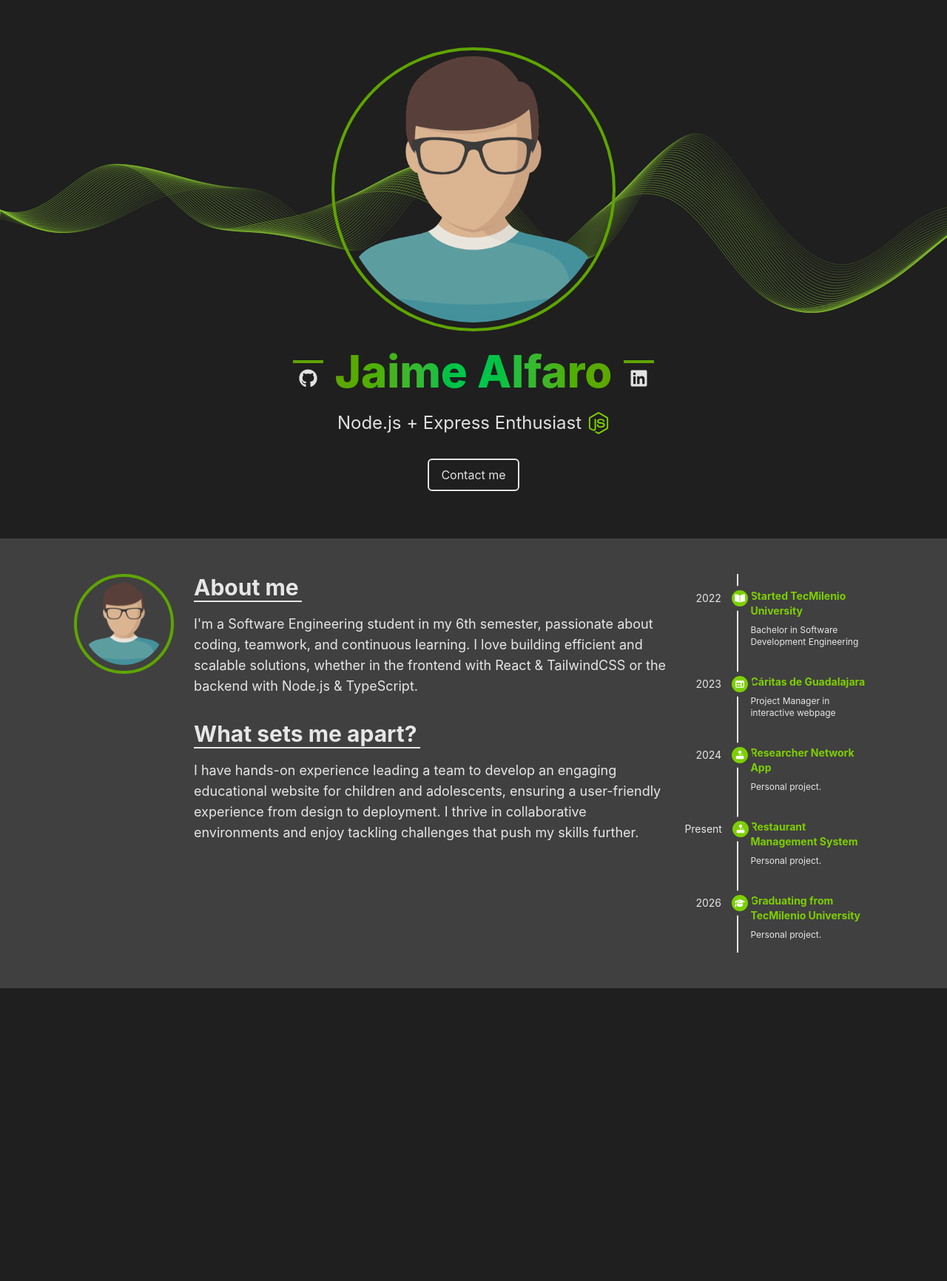
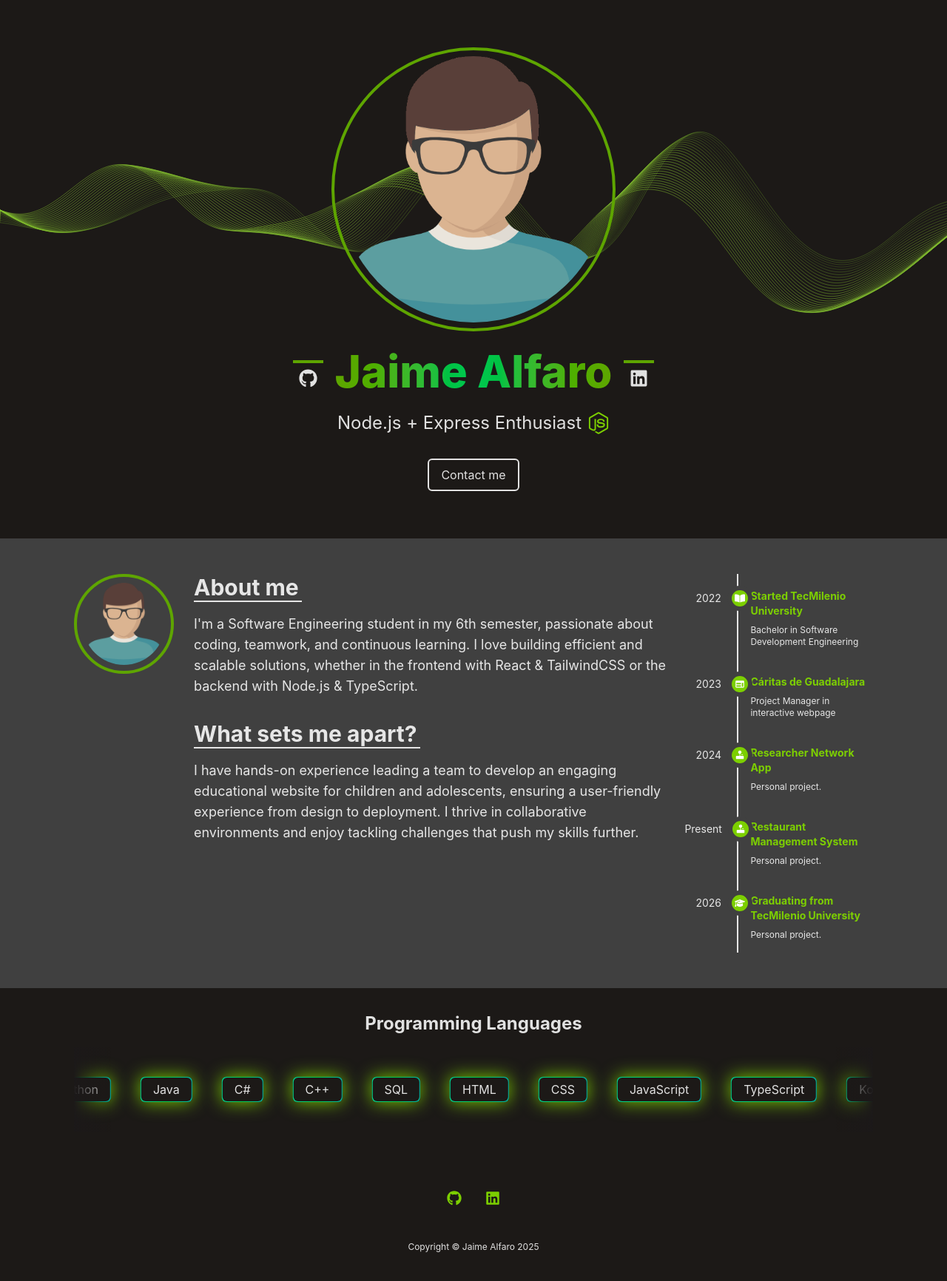
Before and after one commit to JaimeTAR/JaimeTAR.github.io, a React (Vite) app: page / in a window 1280 px wide. Shown: the top 1732 px of the page at 74% size. Built offline with nearby package versions, Linux system fonts and the light colour scheme; a web font is replaced by a local one.

Commit message:
Added Programming Languages Carousel and Footer

```diff
--- a/src/App.tsx
+++ b/src/App.tsx
@@ -1,5 +1,7 @@
 import About from "./components/About";
+import Footer from "./components/Footer";
 import Hero from "./components/Hero";
+import ProgrammingCarousel from "./components/ProgrammingCarousel";
 
 function App() {
   return (
@@ -7,7 +9,9 @@ function App() {
       <Hero />
       <main>
         <About />
+        <ProgrammingCarousel />
       </main>
+      <Footer />
     </>
   );
 }
--- a/src/components/About.tsx
+++ b/src/components/About.tsx
@@ -6,7 +6,7 @@ import { PiJoystickFill } from "react-icons/pi";
 
 const About = () => {
   return (
-    <section className="bg-neutral-700 mb-199">
+    <section className="bg-neutral-700">
       <div className="max-w-[1080px] mx-auto py-12 flex gap-[2.5%]">
         <img
           src={image}
--- a/src/components/BgNoise.tsx
+++ b/src/components/BgNoise.tsx
@@ -65,7 +65,7 @@ const BgNoise = () => {
     }
   }, []);
 
-  return <canvas id="canvas" className="absolute -z-10" />;
+  return <canvas id="canvas" className="absolute" />;
 };
 
 export default BgNoise;
--- /dev/null
+++ b/src/components/Footer.tsx
@@ -0,0 +1,19 @@
+import { FaGithub, FaLinkedin } from "react-icons/fa";
+
+const Footer = () => {
+  return (
+    <footer className="bg-stone-900 py-12 text-center">
+      <div className="flex gap-8 text-lime-500 w-full justify-center mb-12">
+        <a href="https://github.com/JaimeTAR" target="blank">
+          <FaGithub size={20} />
+        </a>
+        <a href="https://www.linkedin.com/in/jalfarodev/" target="blank">
+          <FaLinkedin size={20} />
+        </a>
+      </div>
+      <p className="text-xs">Copyright © Jaime Alfaro 2025</p>
+    </footer>
+  );
+};
+
+export default Footer;
--- a/src/components/Hero.tsx
+++ b/src/components/Hero.tsx
@@ -28,12 +28,12 @@ function Hero() {
   }, []);
   return (
     <header>
-      <section className="relative py-16 flex flex-col justify-center items-center">
+      <section className="relative py-16 flex flex-col justify-center items-center bg-stone-900">
         <BgNoise />
         <img
           src={image}
           alt="Logo"
-          className="border-4 border-lime-600 rounded-full p-2 overflow-clip h-auto max-w-96"
+          className="border-4 border-lime-600 rounded-full p-2 overflow-clip h-auto max-w-96 z-10"
         />
         <div className="flex items-end gap-4 my-6">
           <ul className="flex items-center justify-center border-t-4 border-lime-600 h-fit">
--- /dev/null
+++ b/src/components/ProgrammingCarousel.tsx
@@ -0,0 +1,25 @@
+import Marquee from "react-fast-marquee";
+
+const languages = ["Python", "Java", "C#", "C++", "SQL", "HTML", "CSS", "JavaScript", "TypeScript", "Kotlin", "Swift"];
+
+const ProgrammingCarousel = () => {
+  return (
+    <section className="bg-stone-900 py-8">
+      <div className="max-w-[1080px] mx-auto text-center">
+        <h2 className="text-2xl mb-4 font-bold">Programming Languages</h2>
+        <Marquee speed={10} gradient gradientColor="#1c1919" gradientWidth={50}>
+          {languages.map((item) => (
+            <div className="py-10 mx-5">
+              <div className="relative inline-block">
+                <div className="absolute inset-0 bg-gradient-to-r from-emerald-400 via-green-500 to-teal-500 rounded-md shadow-[0px_0px_25px_0px_rgba(124,207,0,1)]" />
+                <p className="relative bg-stone-900 text-blck px-4 py-1 rounded-md m-[1px]">{item}</p>
+              </div>
+            </div>
+          ))}
+        </Marquee>
+      </div>
+    </section>
+  );
+};
+
+export default ProgrammingCarousel;
--- a/src/index.css
+++ b/src/index.css
@@ -3,5 +3,5 @@
 :root {
   font-family: "Atkinson Hyperlegible Next", Inter, system-ui, Avenir, Helvetica, Arial, sans-serif;
   color: rgba(255, 255, 255, 0.87);
-  background-color: #1f1f1f;
+  background-color: #1c1919;
 }
```
Also changed, not shown: package.json (+7 -2 lines), 2 other files (tests, documents, lock files or other folders).
